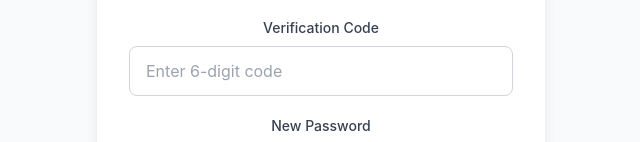
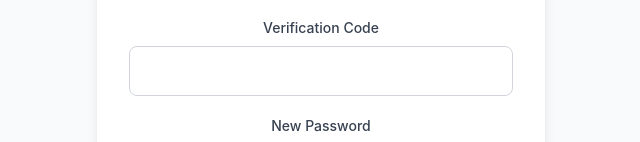
Before and after one commit to Tien-DT/EVMManagement-FE, a React (Create React App) app: page /reset-password in a window 1280 px wide. Shown: the part 260-402 px from the top of the page, without its empty margins (319-959 px from the left). Built offline with nearby package versions, Linux system fonts and the light colour scheme.

Commit message:
Update ResetPasswordPage.jsx

```diff
--- a/src/features/auth/pages/ResetPasswordPage.jsx
+++ b/src/features/auth/pages/ResetPasswordPage.jsx
@@ -72,11 +72,11 @@
             <input
               type="text"
               {...register("resetToken")}
-              className={`w-full px-4 py-3 border rounded-lg focus:outline-none focus:ring-2 focus:ring-teal-500 focus:border-transparent transition ${
+              className={`w-full px-4 py-3 border rounded-lg focus:outline-none focus:ring-2 focus:ring-teal-500 focus:border-transparent transition uppercase ${
                 errors.resetToken ? "border-red-300" : "border-gray-300"
               }`}
-              placeholder="Enter 6-digit code"
-              maxLength="10"
+              placeholder=""
+              maxLength="6"
             />
             {errors.resetToken && (
               <p className="mt-1 text-sm text-red-600">{errors.resetToken.message}</p>
```
